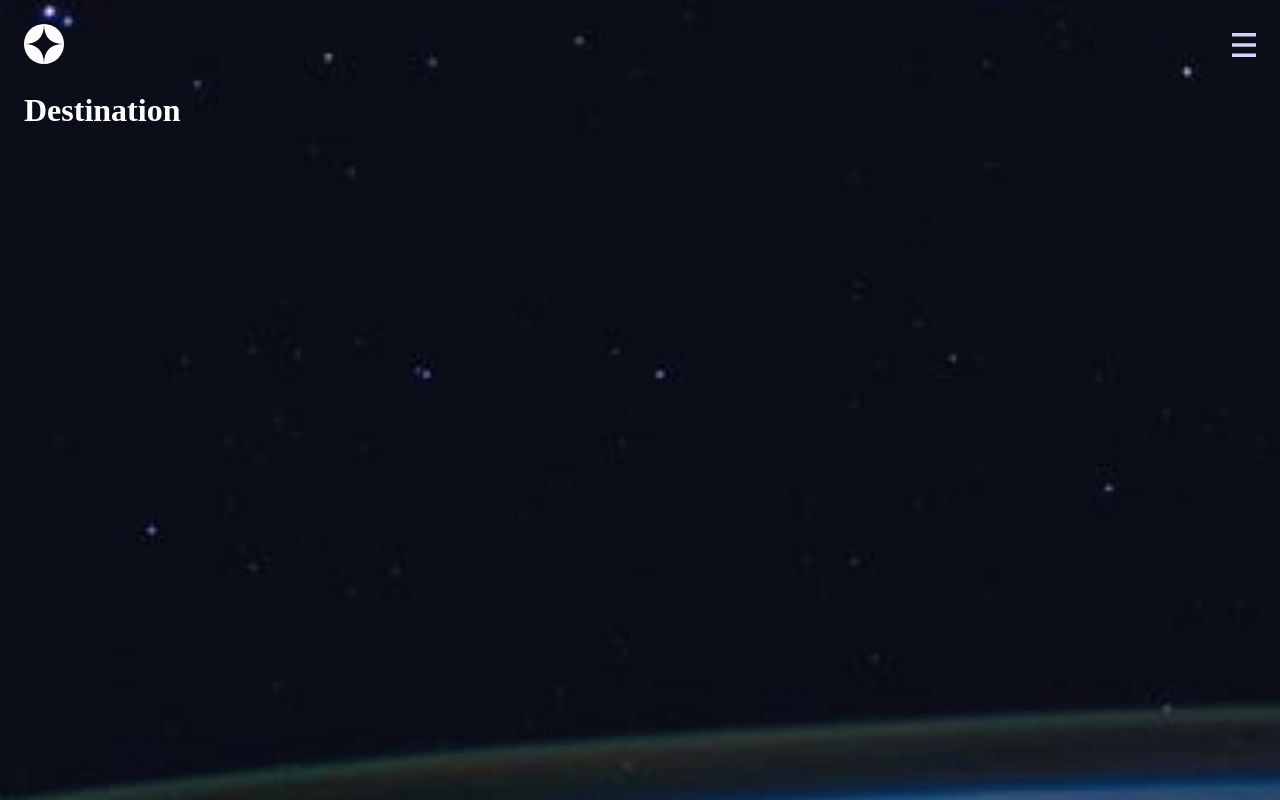
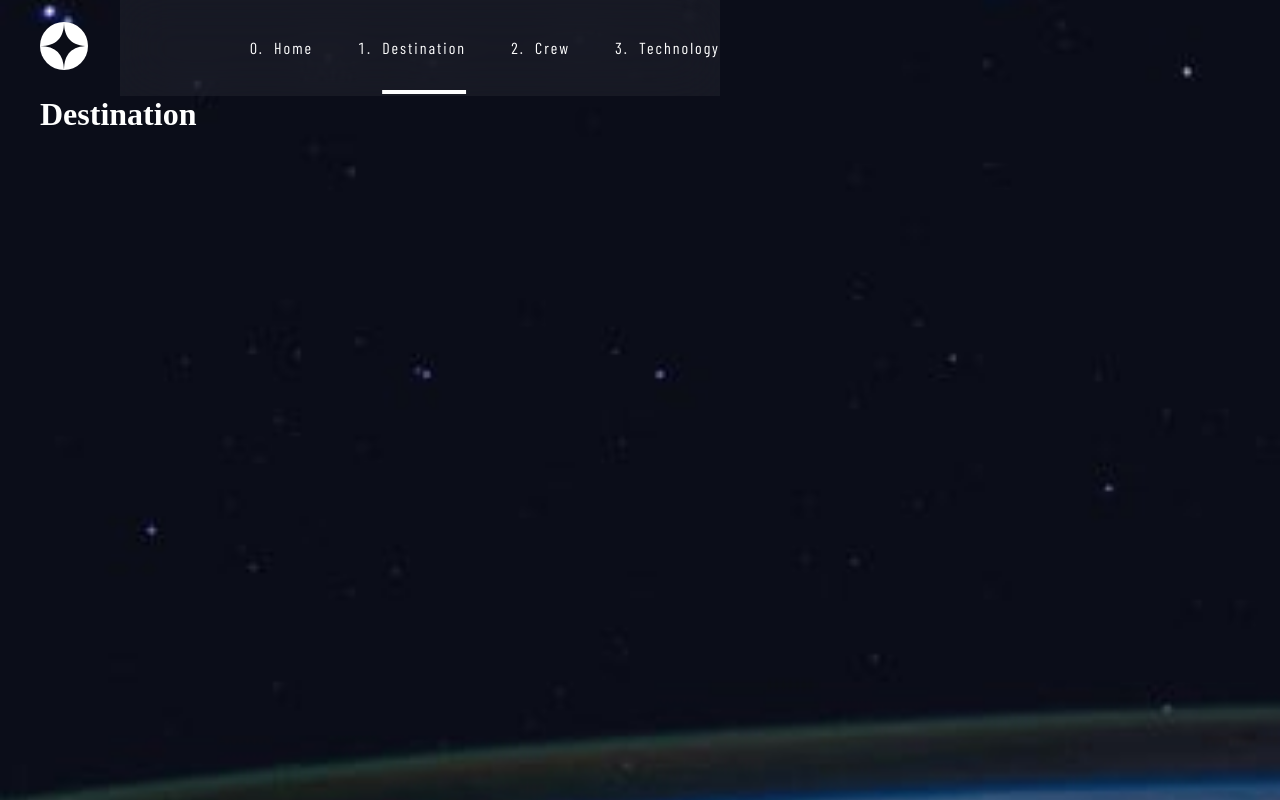
Before and after one commit to Aditi-Sawardekar/space-tourism-website, a React (Vite) app: page /space-tourism-website/destination in a window 1280 px wide. Built offline with nearby package versions, Linux system fonts and the light colour scheme; a web font is replaced by a local one.

Commit message:
Update navbar as per tablet design by rendering navlinks always visible at the top, adding blur effect, updating active state styles, and adjusting layout padding

```diff
--- a/src/components/NavLayout/NavLayout.module.css
+++ b/src/components/NavLayout/NavLayout.module.css
@@ -6,3 +6,9 @@
 
   padding: 1.5rem; /* 24px */
 }
+
+@media (min-width: 600px) {
+  .layout {
+    padding: 0 2.5rem; /* 40px */
+  }
+}
--- a/src/components/Navbar/Navbar.module.css
+++ b/src/components/Navbar/Navbar.module.css
@@ -66,3 +66,51 @@
 .menuOpen {
   transform: translateX(0);
 }
+
+@media (min-width: 600px) {
+  .menuToggleButton {
+    display: none;
+  }
+
+  .logo {
+    width: 3rem; /* 48px */
+    height: 3rem; /* 48px */
+  }
+
+  .iconSection {
+    display: flex;
+    justify-content: space-between;
+    align-items: center;
+    padding: 0 2rem 0 0;
+  }
+
+  .navbar {
+    display: flex;
+    flex-direction: row;
+  }
+
+  .menuSection {
+    /* Hide sidebar and disable its animation on tablet and larger screens */
+    transform: none;
+    transition: none;
+
+    position: static;
+    display: flex;
+    justify-content: flex-end;
+    align-items: center;
+    gap: 4rem;
+
+    width: 600px;
+    height: 6rem;
+    padding: 0;
+
+    background-color: hsl(0, 0%, 100%, 0.05);
+  }
+
+  .active {
+    border-right: none;
+    text-decoration: underline;
+    text-underline-offset: 2.25rem;
+    text-decoration-thickness: 0.25rem;
+  }
+}
```
